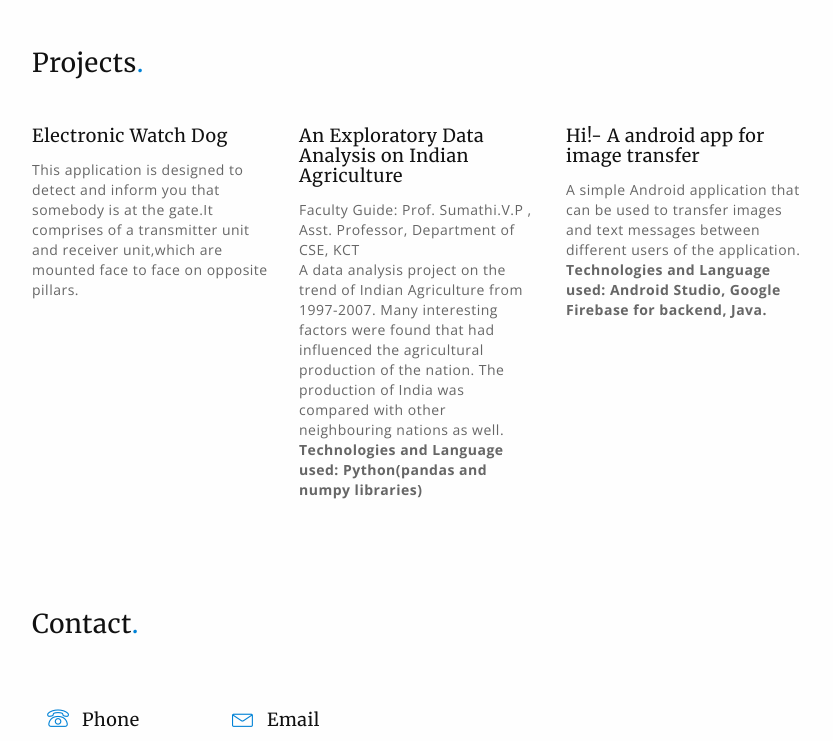
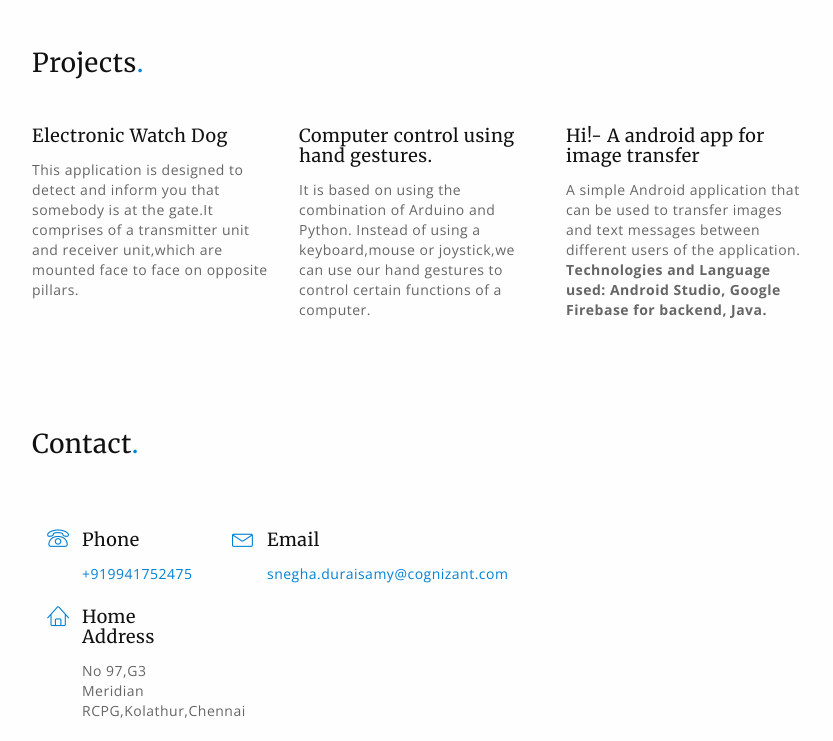
Before and after one commit to snegha10/snegha10.github.io, a plain HTML site: page index.html in a window 1280 px wide. Shown: the part 1540-2281 px from the top of the page, without its empty margins (403-1236 px from the left). Drawn offline with nearby package versions, Linux system fonts and the light colour scheme; files whose address does not match are found by name.

Commit message:
Update index.html

```diff
--- a/index.html
+++ b/index.html
@@ -206,10 +206,10 @@
 	                    </div><!-- / carousel-post -->
 
 	                    <div class="blog block carousel-post">
-	                        <h5>An Exploratory Data Analysis on Indian Agriculture</h5>
-	                        <p> Faculty Guide: Prof. Sumathi.V.P , Asst. Professor, Department of CSE, KCT<br>
-	                            A data analysis project on the trend of Indian Agriculture from 1997-2007. Many interesting factors were found that had influenced the agricultural production of the nation. The production of India was compared with other neighbouring nations as well.
-	                            <br><b>Technologies and Language used: Python(pandas and numpy libraries)</b>
+	                        <h5>Computer control using hand gestures.</h5>
+	                        <p>
+	                           It is based on using the combination of Arduino and Python. Instead of using a keyboard,mouse or joystick,we can use our hand gestures to control certain functions of a computer.
+	                            <br>
 	                        </p>
 
 	                    </div><!-- / carousel-post -->
```
